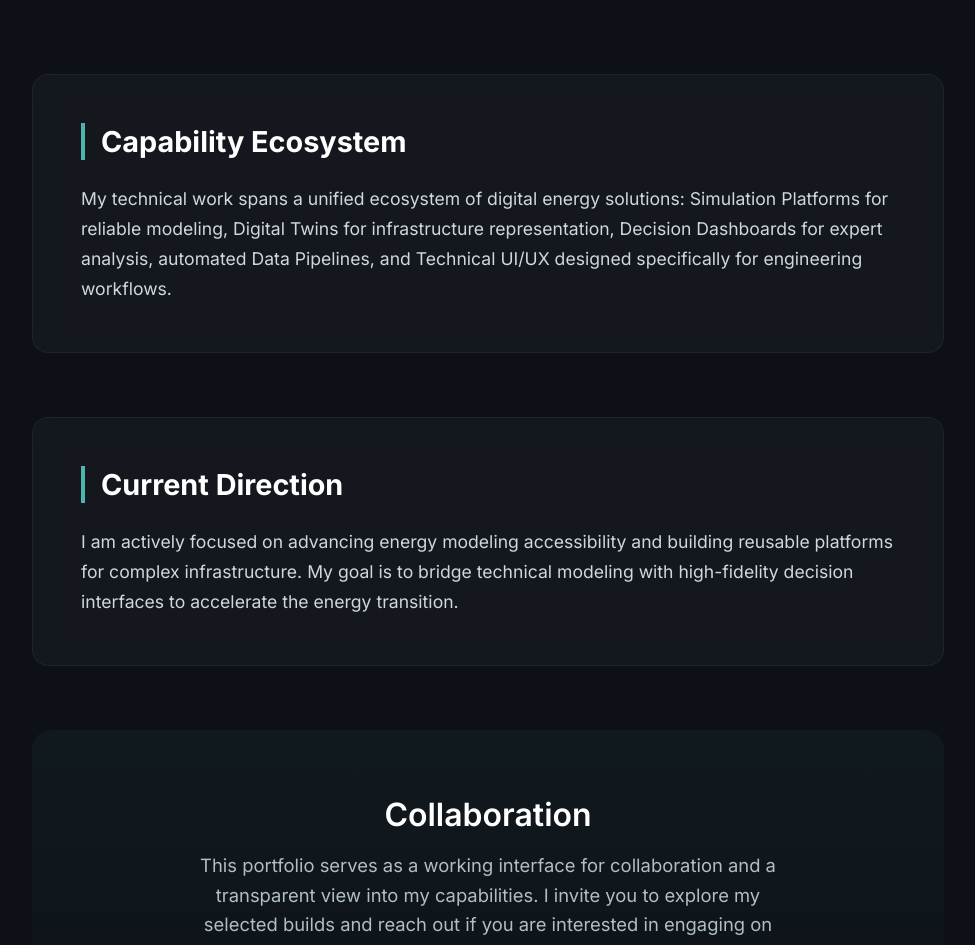
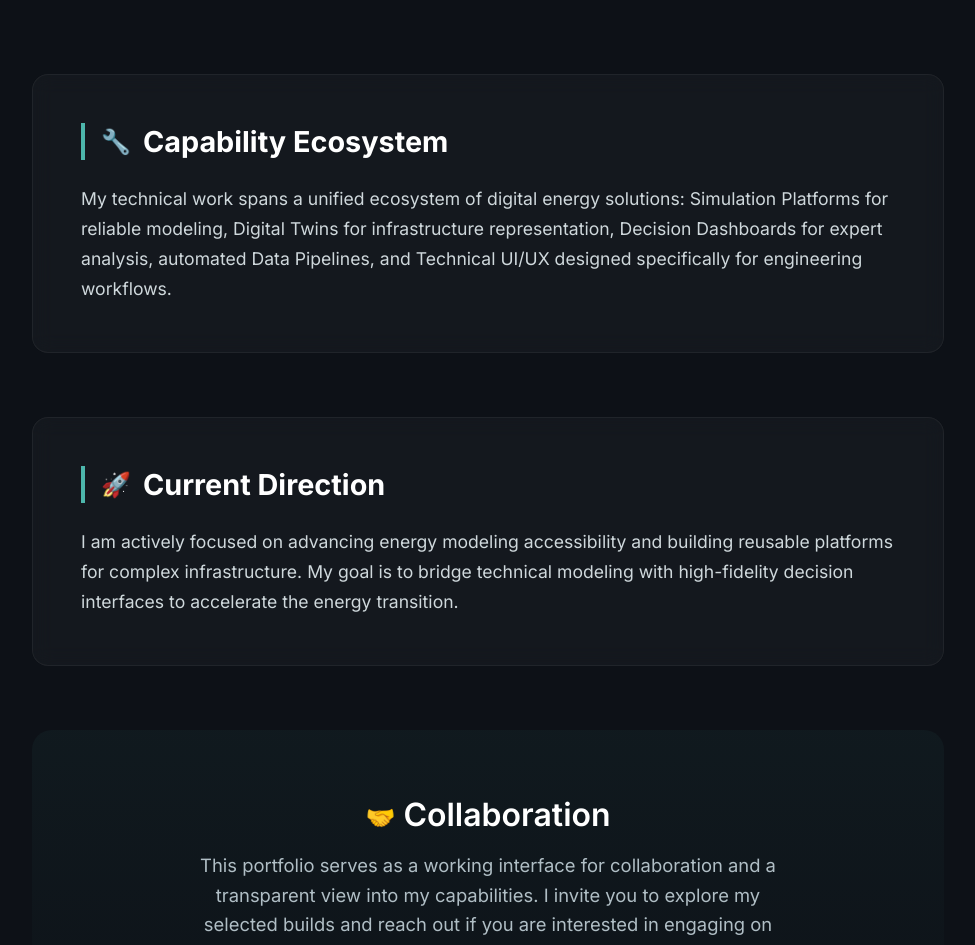
Before and after one commit to vaijayanth-sheri/personal_portfolio_website, a React (Vite) app: page / in a window 1280 px wide. Shown: the part 580-1525 px from the top of the page, without its empty margins (152-1127 px from the left). Built offline with nearby package versions, Linux system fonts and the light colour scheme; the HTML template or start-up script is replaced by a standard one.

Commit message:
Updated Homepage

```diff
--- a/src/data/home.js
+++ b/src/data/home.js
@@ -4,16 +4,20 @@ export const homeData = {
         title: "Energy Systems Engineer & Digital Product Builder",
         tagline: "Designing decision-grade digital tools for complex energy systems.",
         summary: "I build reusable platforms that bridge the gap between energy modeling and user-facing software. From capacity expansion tools like PacCEM to financial feasibility dashboards for EV infrastructure, my work focuses on reproducibility, accessibility, and system-level thinking.",
+        icon: "⚡",
     },
     capabilities: {
+        icon: "🔧",
         title: "Capability Ecosystem",
         description: "My technical work spans a unified ecosystem of digital energy solutions: Simulation Platforms for reliable modeling, Digital Twins for infrastructure representation, Decision Dashboards for expert analysis, automated Data Pipelines, and Technical UI/UX designed specifically for engineering workflows.",
     },
     currentFocus: {
+        icon: "🚀",
         title: "Current Direction",
         description: "I am actively focused on advancing energy modeling accessibility and building reusable platforms for complex infrastructure. My goal is to bridge technical modeling with high-fidelity decision interfaces to accelerate the energy transition.",
     },
     collaboration: {
+        icon: "🤝",
         title: "Collaboration",
         description: "This portfolio serves as a working interface for collaboration and a transparent view into my capabilities. I invite you to explore my selected builds and reach out if you are interested in engaging on technically meaningful problems in the energy sector.",
     }
--- a/src/pages/Home.jsx
+++ b/src/pages/Home.jsx
@@ -18,19 +18,25 @@ const Home = () => {
 
       {/* Capabilities Snapshot */}
       <section className={styles.section}>
-        <h3 className={styles.sectionTitle}>{capabilities.title}</h3>
+        <h3 className={styles.sectionTitle}>
+          <span className={styles.icon}>{capabilities.icon}</span> {capabilities.title}
+        </h3>
         <p className={styles.text}>{capabilities.description}</p>
       </section>
 
       {/* Current Direction */}
       <section className={styles.section}>
-        <h3 className={styles.sectionTitle}>{currentFocus.title}</h3>
+        <h3 className={styles.sectionTitle}>
+          <span className={styles.icon}>{currentFocus.icon}</span> {currentFocus.title}
+        </h3>
         <p className={styles.text}>{currentFocus.description}</p>
       </section>
 
       {/* Collaboration Call to Action */}
       <section className={styles.collaborationBox}>
-        <h3 className={styles.collabTitle}>{collaboration.title}</h3>
+        <h3 className={styles.collabTitle}>
+          <span className={styles.icon}>{collaboration.icon}</span> {collaboration.title}
+        </h3>
         <p className={styles.collabText}>{collaboration.description}</p>
         <Link to="/contact" className={styles.button}>Let's Collaborate</Link>
       </section>
--- a/src/pages/Home.module.css
+++ b/src/pages/Home.module.css
@@ -60,6 +60,13 @@
     color: #fff;
     border-left: 4px solid #4db6ac;
     padding-left: 1rem;
+    display: flex;
+    align-items: center;
+    gap: 0.75rem;
+}
+
+.icon {
+    font-size: 1.5rem;
 }
 
 .text {
```
